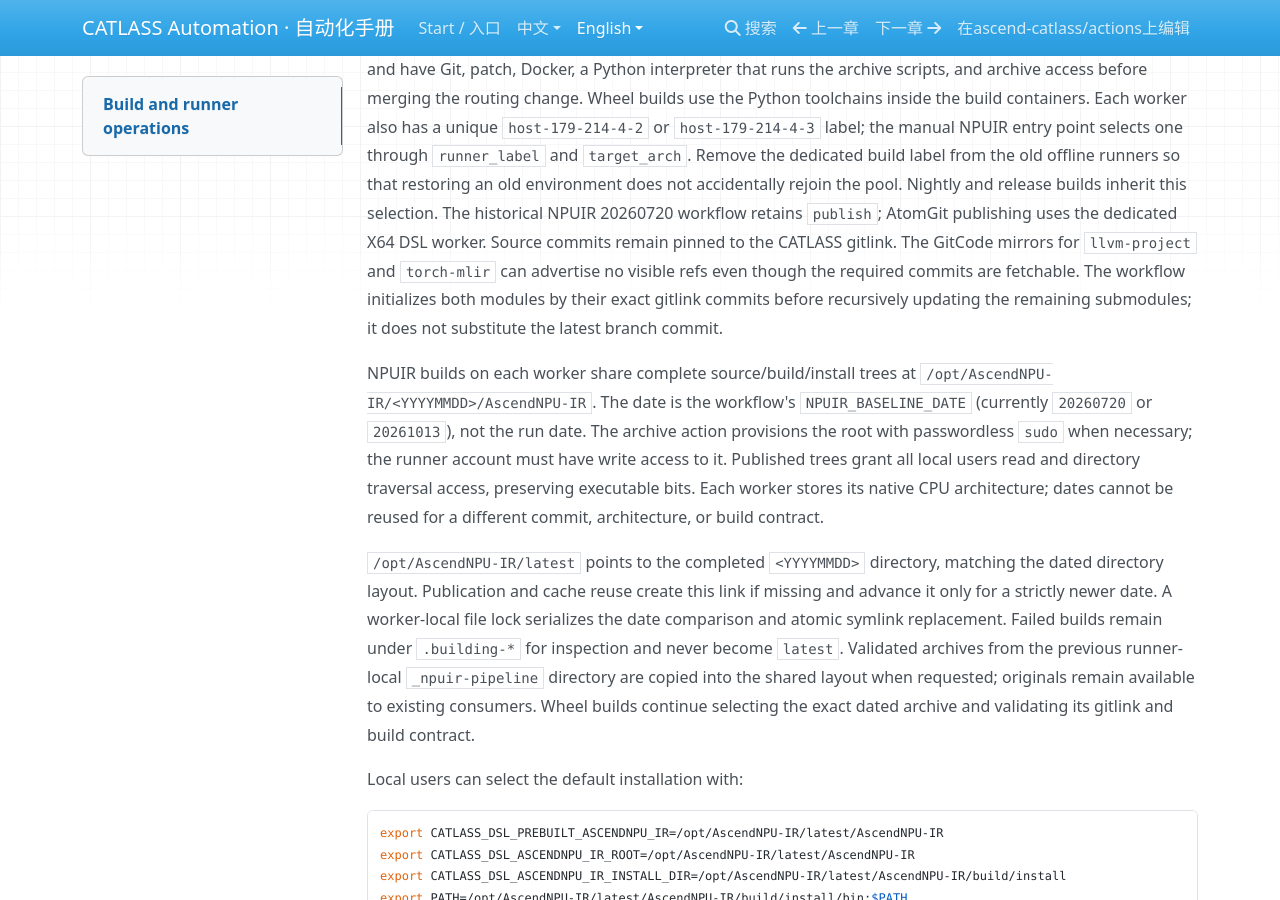
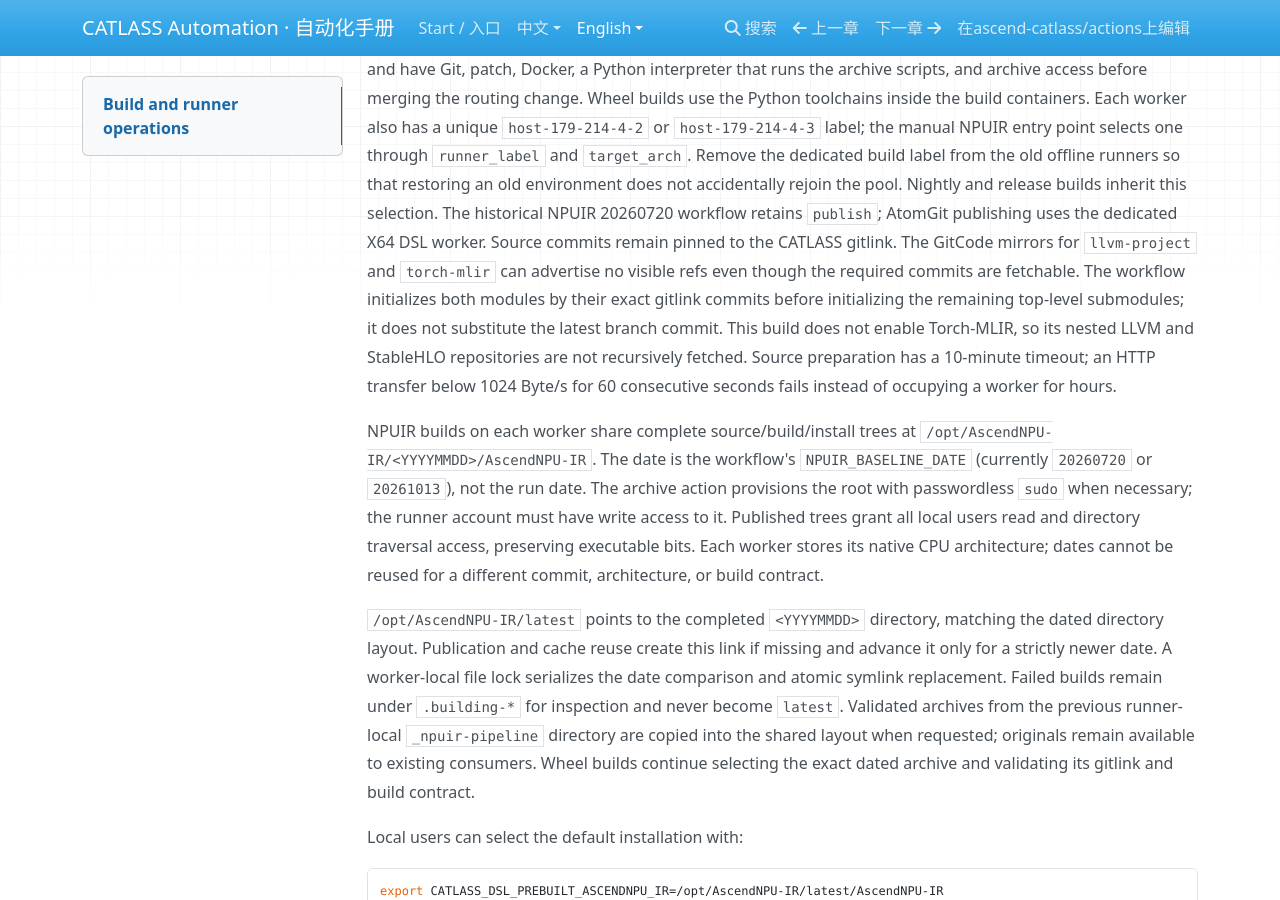
Before and after one commit to ascend-catlass/actions, an MkDocs documentation site: the page built from docs/en/operations.md, in a window 1280 px wide and 900 px high, scrolled down 2511 px. Built offline with MkDocs 1.6.1, drawn with Linux system fonts in a browser that asks for light colours; nearby versions of some CDN libraries.

Commit message:
fix(ci): skip unused nested Torch-MLIR downloads (#49)
Keep the pinned top-level dependencies without recursively fetching unused Torch-MLIR LLVM and StableHLO sources. Bound source preparation to ten minutes and fail stalled HTTP transfers. Exercise an unavailable nested remote in the real-Git checkout regression test and update bilingual documentation.

```diff
--- a/docs/en/operations.md
+++ b/docs/en/operations.md
@@ -131,8 +131,11 @@
 Source commits remain pinned to the CATLASS gitlink. The GitCode mirrors for
 `llvm-project` and `torch-mlir` can advertise no visible refs even though the
 required commits are fetchable. The workflow initializes both modules by their
-exact gitlink commits before recursively updating the remaining submodules; it
-does not substitute the latest branch commit.
+exact gitlink commits before initializing the remaining top-level submodules; it
+does not substitute the latest branch commit. This build does not enable
+Torch-MLIR, so its nested LLVM and StableHLO repositories are not recursively
+fetched. Source preparation has a 10-minute timeout; an HTTP transfer below
+1024 Byte/s for 60 consecutive seconds fails instead of occupying a worker for hours.
 
 NPUIR builds on each worker share complete source/build/install trees at
 `/opt/AscendNPU-IR/<YYYYMMDD>/AscendNPU-IR`. The date is the workflow's
```
Also changed, not shown: docs/zh/workflows.md (+1 -1 lines), 2 other files.
